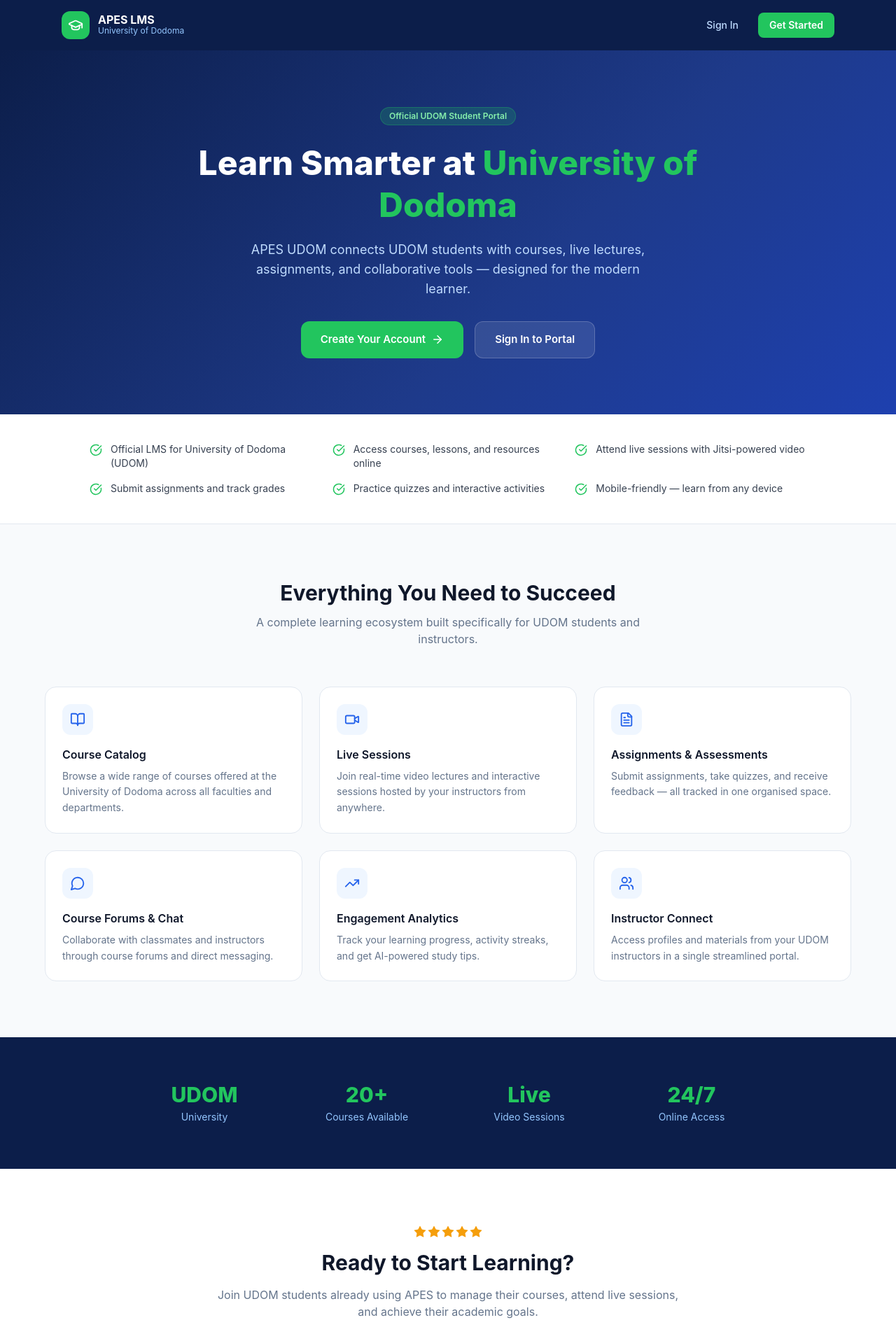
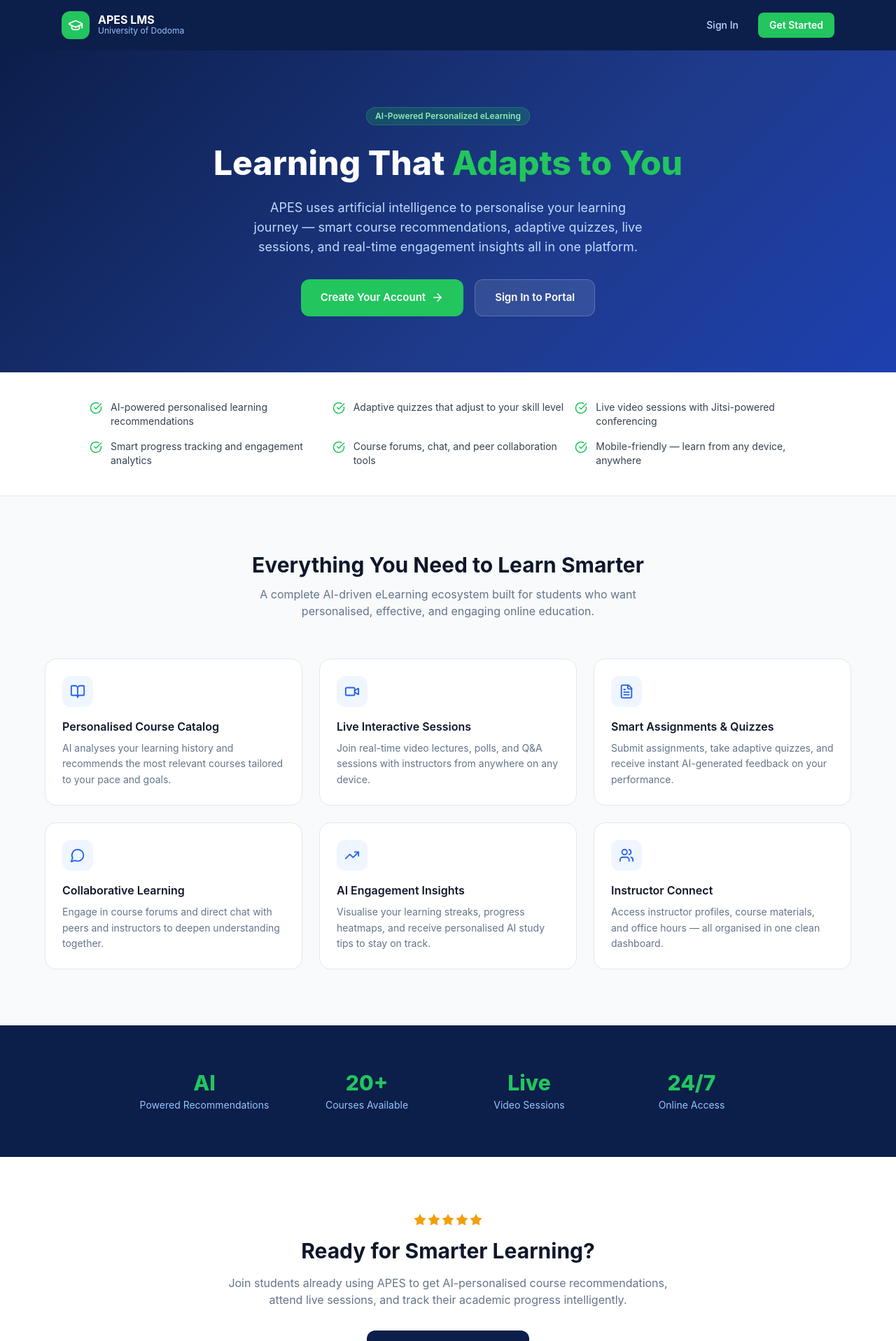
Before and after one commit to fyp-academic/Student-frontend, a React (Vite) app: page / in a window 1280 px wide. Shown: the top 1916 px of the page at 70% size. Built offline with nearby package versions, Linux system fonts and the light colour scheme; no server answers.

Commit message:
customize SEO

```diff
--- a/index.html
+++ b/index.html
@@ -6,30 +6,29 @@
     <meta name="viewport" content="width=device-width, initial-scale=1.0" />
 
     <!-- Primary SEO -->
-    <title>APES UDOM – Academic Platform for Enhanced Students | University of Dodoma LMS</title>
-    <meta name="description" content="APES UDOM is the official Learning Management System for University of Dodoma students. Browse courses, attend live sessions, submit assignments, practice quizzes, and connect with instructors — all in one place." />
-    <meta name="keywords" content="APES UDOM, University of Dodoma, UDOM LMS, e-learning Tanzania, online courses UDOM, student portal UDOM, academic platform, UDOM courses, distance learning Tanzania" />
-    <meta name="author" content="APES UDOM Development Team" />
+    <title>APES – AI Personalization eLearning System | Smart Learning Platform</title>
+    <meta name="description" content="APES is an AI-powered personalized eLearning system that adapts to each student's learning style. Featuring smart course recommendations, live sessions, AI study tips, and collaborative tools — built to make online learning smarter." />
+    <meta name="keywords" content="APES eLearning, AI personalization learning, adaptive eLearning system, personalized education platform, AI learning recommendations, smart LMS, eLearning platform Tanzania, AI study assistant, personalized course system, Kalira eLearning project" />
+    <meta name="author" content="Kalira — AI Personalization eLearning System" />
     <meta name="robots" content="index, follow" />
     <link rel="canonical" href="https://apesudom.codagenz.com/" />
 
     <!-- Open Graph (Facebook, WhatsApp, LinkedIn) -->
     <meta property="og:type" content="website" />
     <meta property="og:url" content="https://apesudom.codagenz.com/" />
-    <meta property="og:title" content="APES UDOM – University of Dodoma Student Learning Portal" />
-    <meta property="og:description" content="Access your UDOM courses, live sessions, assignments, and academic resources. The all-in-one LMS for University of Dodoma students." />
-    <meta property="og:site_name" content="APES UDOM" />
+    <meta property="og:title" content="APES – AI Personalization eLearning System" />
+    <meta property="og:description" content="APES uses artificial intelligence to personalise your learning journey — adaptive course recommendations, live sessions, AI study tips, and smart progress tracking." />
+    <meta property="og:site_name" content="APES eLearning" />
     <meta property="og:locale" content="en_TZ" />
 
     <!-- Twitter Card -->
     <meta name="twitter:card" content="summary_large_image" />
-    <meta name="twitter:title" content="APES UDOM – University of Dodoma Student Portal" />
-    <meta name="twitter:description" content="Browse UDOM courses, join live sessions, submit assignments, and track your learning progress on APES UDOM LMS." />
-    <meta name="twitter:site" content="@udom_tz" />
+    <meta name="twitter:title" content="APES – AI Personalization eLearning System" />
+    <meta name="twitter:description" content="An AI-driven eLearning platform that adapts to your learning style. Smart recommendations, live sessions, and personalised study insights." />
 
     <!-- Theme & PWA hints -->
     <meta name="theme-color" content="#0c1e4a" />
-    <meta name="application-name" content="APES UDOM" />
+    <meta name="application-name" content="APES eLearning" />
   </head>
 
   <body>
--- a/src/app/components/SEOHead.tsx
+++ b/src/app/components/SEOHead.tsx
@@ -7,13 +7,13 @@ interface SEOHeadProps {
   noIndex?: boolean;
 }
 
-const SITE_NAME = "APES UDOM";
+const SITE_NAME = "APES eLearning";
 const BASE_URL = "https://apesudom.codagenz.com";
 const DEFAULT_DESCRIPTION =
-  "APES UDOM is the official Learning Management System for University of Dodoma students. Browse courses, attend live sessions, submit assignments, and track your academic progress.";
+  "APES is an AI-powered personalized eLearning system. Smart course recommendations, live sessions, AI study tips, and adaptive learning tools — all in one platform.";
 
 export function SEOHead({ title, description, canonical, noIndex = false }: SEOHeadProps) {
-  const fullTitle = title ? `${title} | ${SITE_NAME}` : `${SITE_NAME} – University of Dodoma Student Portal`;
+  const fullTitle = title ? `${title} | ${SITE_NAME}` : `${SITE_NAME} – AI Personalization eLearning System`;
   const metaDescription = description ?? DEFAULT_DESCRIPTION;
   const canonicalUrl = canonical ? `${BASE_URL}${canonical}` : undefined;
 
--- a/src/app/pages/LandingPage.tsx
+++ b/src/app/pages/LandingPage.tsx
@@ -19,43 +19,43 @@ import {
 const features = [
   {
     icon: BookOpen,
-    title: "Course Catalog",
-    description: "Browse a wide range of courses offered at the University of Dodoma across all faculties and departments.",
+    title: "Personalised Course Catalog",
+    description: "AI analyses your learning history and recommends the most relevant courses tailored to your pace and goals.",
   },
   {
     icon: Video,
-    title: "Live Sessions",
-    description: "Join real-time video lectures and interactive sessions hosted by your instructors from anywhere.",
+    title: "Live Interactive Sessions",
+    description: "Join real-time video lectures, polls, and Q&A sessions with instructors from anywhere on any device.",
   },
   {
     icon: FileText,
-    title: "Assignments & Assessments",
-    description: "Submit assignments, take quizzes, and receive feedback — all tracked in one organised space.",
+    title: "Smart Assignments & Quizzes",
+    description: "Submit assignments, take adaptive quizzes, and receive instant AI-generated feedback on your performance.",
   },
   {
     icon: MessageCircle,
-    title: "Course Forums & Chat",
-    description: "Collaborate with classmates and instructors through course forums and direct messaging.",
+    title: "Collaborative Learning",
+    description: "Engage in course forums and direct chat with peers and instructors to deepen understanding together.",
   },
   {
     icon: TrendingUp,
-    title: "Engagement Analytics",
-    description: "Track your learning progress, activity streaks, and get AI-powered study tips.",
+    title: "AI Engagement Insights",
+    description: "Visualise your learning streaks, progress heatmaps, and receive personalised AI study tips to stay on track.",
   },
   {
     icon: Users,
     title: "Instructor Connect",
-    description: "Access profiles and materials from your UDOM instructors in a single streamlined portal.",
+    description: "Access instructor profiles, course materials, and office hours — all organised in one clean dashboard.",
   },
 ];
 
 const highlights = [
-  "Official LMS for University of Dodoma (UDOM)",
-  "Access courses, lessons, and resources online",
-  "Attend live sessions with Jitsi-powered video",
-  "Submit assignments and track grades",
-  "Practice quizzes and interactive activities",
-  "Mobile-friendly — learn from any device",
+  "AI-powered personalised learning recommendations",
+  "Adaptive quizzes that adjust to your skill level",
+  "Live video sessions with Jitsi-powered conferencing",
+  "Smart progress tracking and engagement analytics",
+  "Course forums, chat, and peer collaboration tools",
+  "Mobile-friendly — learn from any device, anywhere",
 ];
 
 export default function LandingPage() {
@@ -79,8 +79,8 @@ export default function LandingPage() {
   return (
     <>
       <SEOHead
-        title="APES UDOM – University of Dodoma Student Learning Portal"
-        description="APES UDOM is the official LMS for University of Dodoma students. Browse courses, join live sessions, submit assignments, and connect with instructors — all in one place."
+        title="APES – AI Personalization eLearning System"
+        description="APES is an AI-powered eLearning platform that personalises your learning journey through smart recommendations, adaptive quizzes, live sessions, and real-time engagement insights."
         canonical="/"
       />
 
@@ -133,17 +133,18 @@ export default function LandingPage() {
               className="inline-block px-3 py-1 rounded-full text-xs font-semibold mb-6"
               style={{ backgroundColor: "rgba(34,197,94,0.2)", color: "#86efac", border: "1px solid rgba(34,197,94,0.3)" }}
             >
-              Official UDOM Student Portal
+              AI-Powered Personalized eLearning
             </span>
             <h1
               className="text-4xl md:text-5xl font-extrabold text-white leading-tight mb-5"
             >
-              Learn Smarter at{" "}
-              <span style={{ color: "#22c55e" }}>University of Dodoma</span>
+              Learning That{" "}
+              <span style={{ color: "#22c55e" }}>Adapts to You</span>
             </h1>
             <p className="text-lg mb-8 max-w-xl mx-auto" style={{ color: "#bfdbfe" }}>
-              APES UDOM connects UDOM students with courses, live lectures, assignments, and
-              collaborative tools — designed for the modern learner.
+              APES uses artificial intelligence to personalise your learning journey —
+              smart course recommendations, adaptive quizzes, live sessions, and real-time
+              engagement insights all in one platform.
             </p>
             <div className="flex flex-col sm:flex-row gap-4 justify-center">
               <Link
@@ -181,10 +182,11 @@ export default function LandingPage() {
           <div className="max-w-6xl mx-auto">
             <div className="text-center mb-14">
               <h2 className="text-3xl font-bold mb-3" style={{ color: "#0f172a" }}>
-                Everything You Need to Succeed
+                Everything You Need to Learn Smarter
               </h2>
               <p className="text-base max-w-xl mx-auto" style={{ color: "#64748b" }}>
-                A complete learning ecosystem built specifically for UDOM students and instructors.
+                A complete AI-driven eLearning ecosystem built for students who want personalised,
+                effective, and engaging online education.
               </p>
             </div>
             <div className="grid grid-cols-1 sm:grid-cols-2 lg:grid-cols-3 gap-6">
@@ -212,7 +214,7 @@ export default function LandingPage() {
         <section className="py-16 px-6" style={{ backgroundColor: "#0c1e4a" }}>
           <div className="max-w-4xl mx-auto grid grid-cols-2 md:grid-cols-4 gap-8 text-center">
             {[
-              { value: "UDOM", label: "University" },
+              { value: "AI", label: "Powered Recommendations" },
               { value: "20+", label: "Courses Available" },
               { value: "Live", label: "Video Sessions" },
               { value: "24/7", label: "Online Access" },
@@ -234,11 +236,11 @@ export default function LandingPage() {
               ))}
             </div>
             <h2 className="text-3xl font-bold mb-4" style={{ color: "#0f172a" }}>
-              Ready to Start Learning?
+              Ready for Smarter Learning?
             </h2>
             <p className="text-base mb-8" style={{ color: "#64748b" }}>
-              Join UDOM students already using APES to manage their courses, attend live sessions, and
-              achieve their academic goals.
+              Join students already using APES to get AI-personalised course recommendations,
+              attend live sessions, and track their academic progress intelligently.
             </p>
             <Link
               to="/register"
@@ -260,10 +262,10 @@ export default function LandingPage() {
         <footer className="py-8 px-6 text-center" style={{ backgroundColor: "#0c1e4a", borderTop: "1px solid rgba(255,255,255,0.08)" }}>
           <div className="flex items-center justify-center gap-2 mb-2">
             <GraduationCap size={18} color="#22c55e" />
-            <span className="text-white font-semibold text-sm">APES UDOM</span>
+            <span className="text-white font-semibold text-sm">APES eLearning</span>
           </div>
           <p className="text-xs" style={{ color: "#60a5fa" }}>
-            Academic Platform for Enhanced Students — University of Dodoma, Tanzania
+            AI Personalization eLearning System — Built by Kalira
           </p>
           <div className="flex justify-center gap-6 mt-4">
             <Link to="/login" className="text-xs hover:text-white transition-colors" style={{ color: "#93c5fd" }}>Login</Link>
--- a/src/app/pages/auth/Login.tsx
+++ b/src/app/pages/auth/Login.tsx
@@ -93,7 +93,7 @@ export default function Login() {
     <>
       <SEOHead
         title="Student Login"
-        description="Sign in to your APES UDOM student account to access your courses, assignments, live sessions, and academic resources at University of Dodoma."
+        description="Sign in to your APES account to access your AI-personalised courses, assignments, live sessions, and smart learning dashboard."
         canonical="/login"
         noIndex
       />
--- a/src/app/pages/auth/Register.tsx
+++ b/src/app/pages/auth/Register.tsx
@@ -231,7 +231,7 @@ export default function Register() {
     <>
       <SEOHead
         title="Create Your Student Account"
-        description="Register for APES UDOM to access University of Dodoma courses, live sessions, assignments, and your student academic portal."
+        description="Create your free APES account and get access to AI-personalised courses, adaptive quizzes, live sessions, and smart study insights."
         canonical="/register"
       />
       {registered ? (
```
